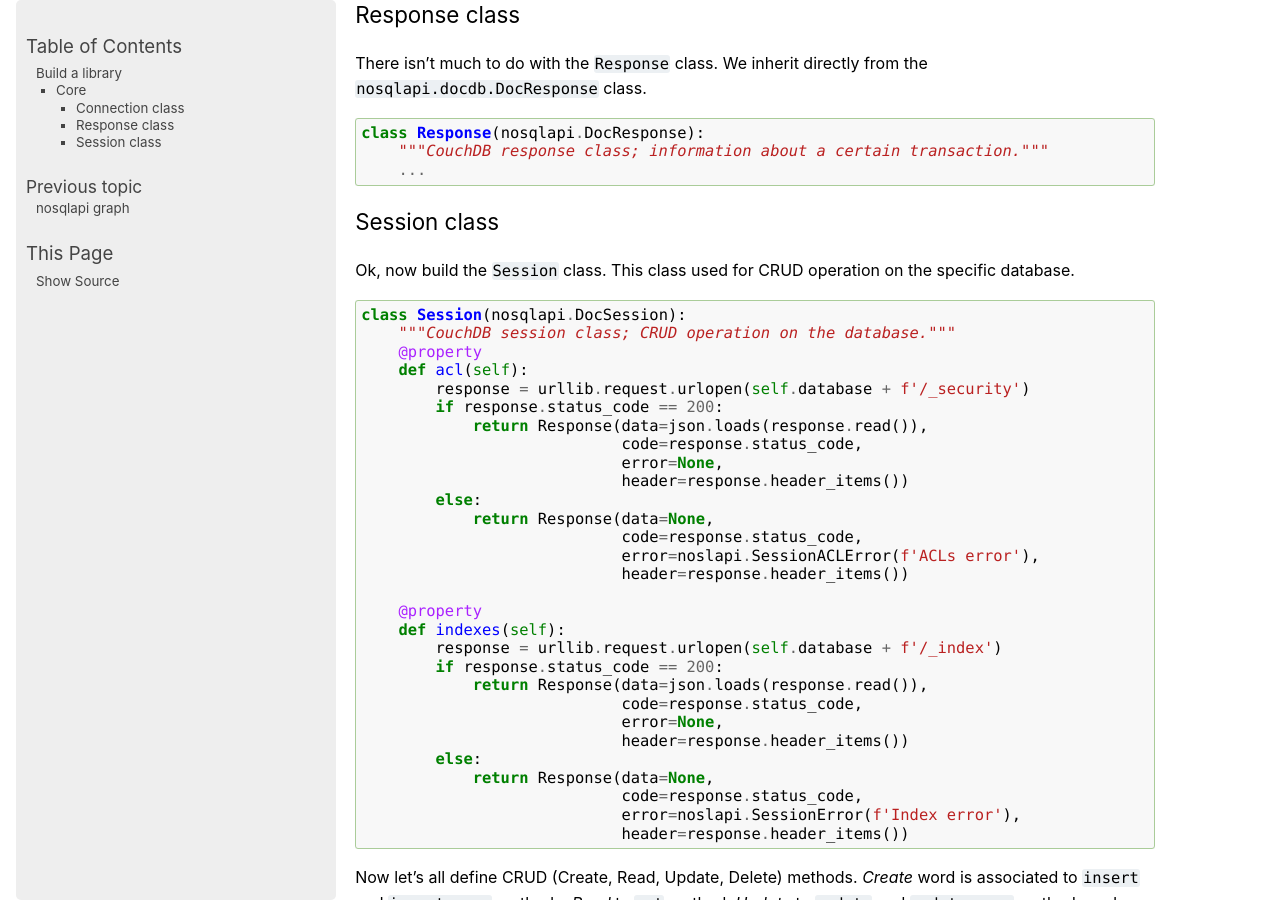
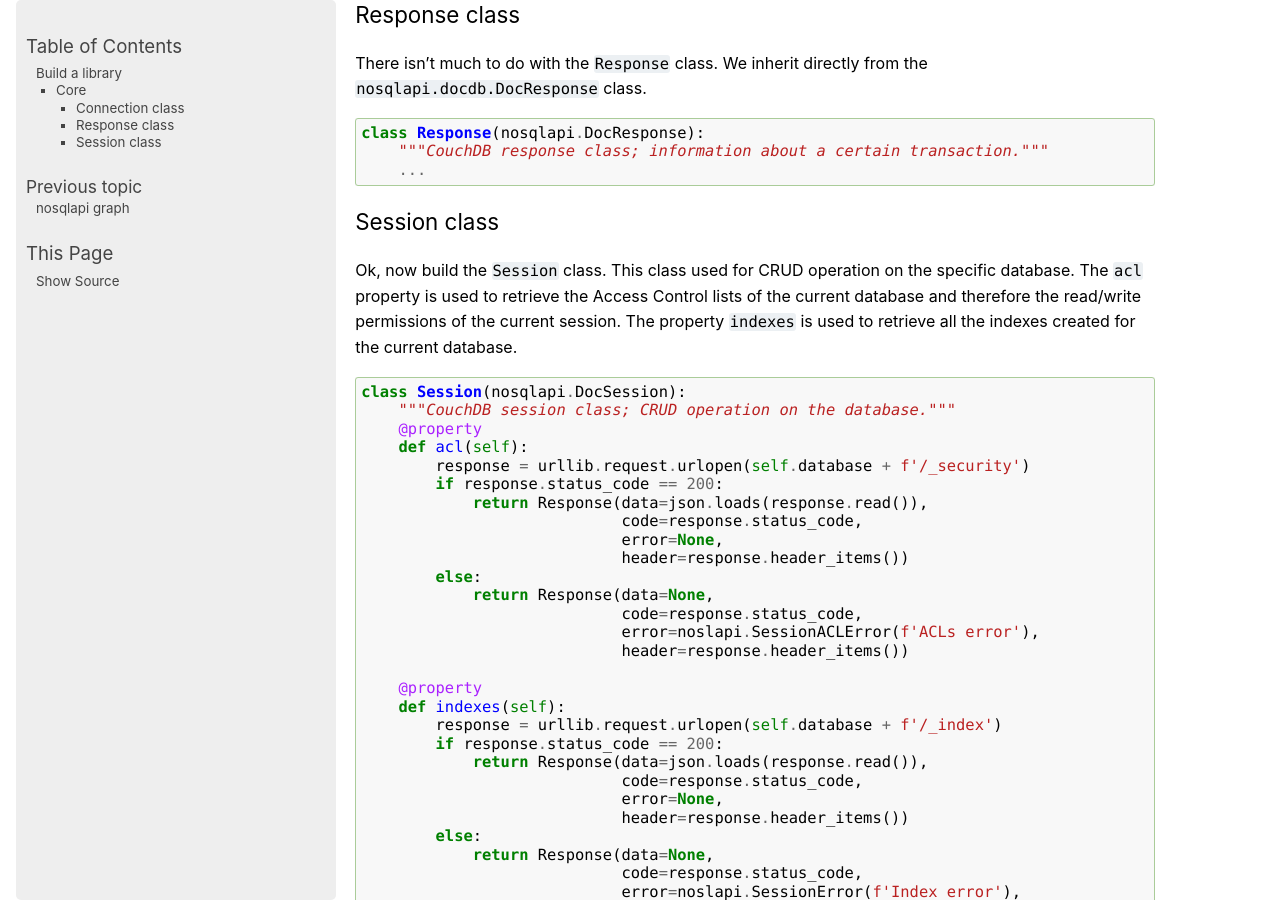
Before and after one commit to MatteoGuadrini/nosqlapi, a Sphinx documentation site: the page built from docs/source/build.rst, in a window 1280 px wide and 900 px high, scrolled down 3008 px. Built offline with Sphinx 7.4.7, drawn with Linux system fonts in a browser that asks for light colours.

Commit message:
Fix Session description

```diff
--- a/docs/source/build.rst
+++ b/docs/source/build.rst
@@ -170,6 +170,8 @@ Session class
 *************
 
 Ok, now build the ``Session`` class. This class used for CRUD operation on the specific database.
+The ``acl`` property is used to retrieve the Access Control lists of the current database and therefore the read/write permissions of the current session.
+The property ``indexes`` is used to retrieve all the indexes created for the current database.
 
 .. code-block:: python
 
```
